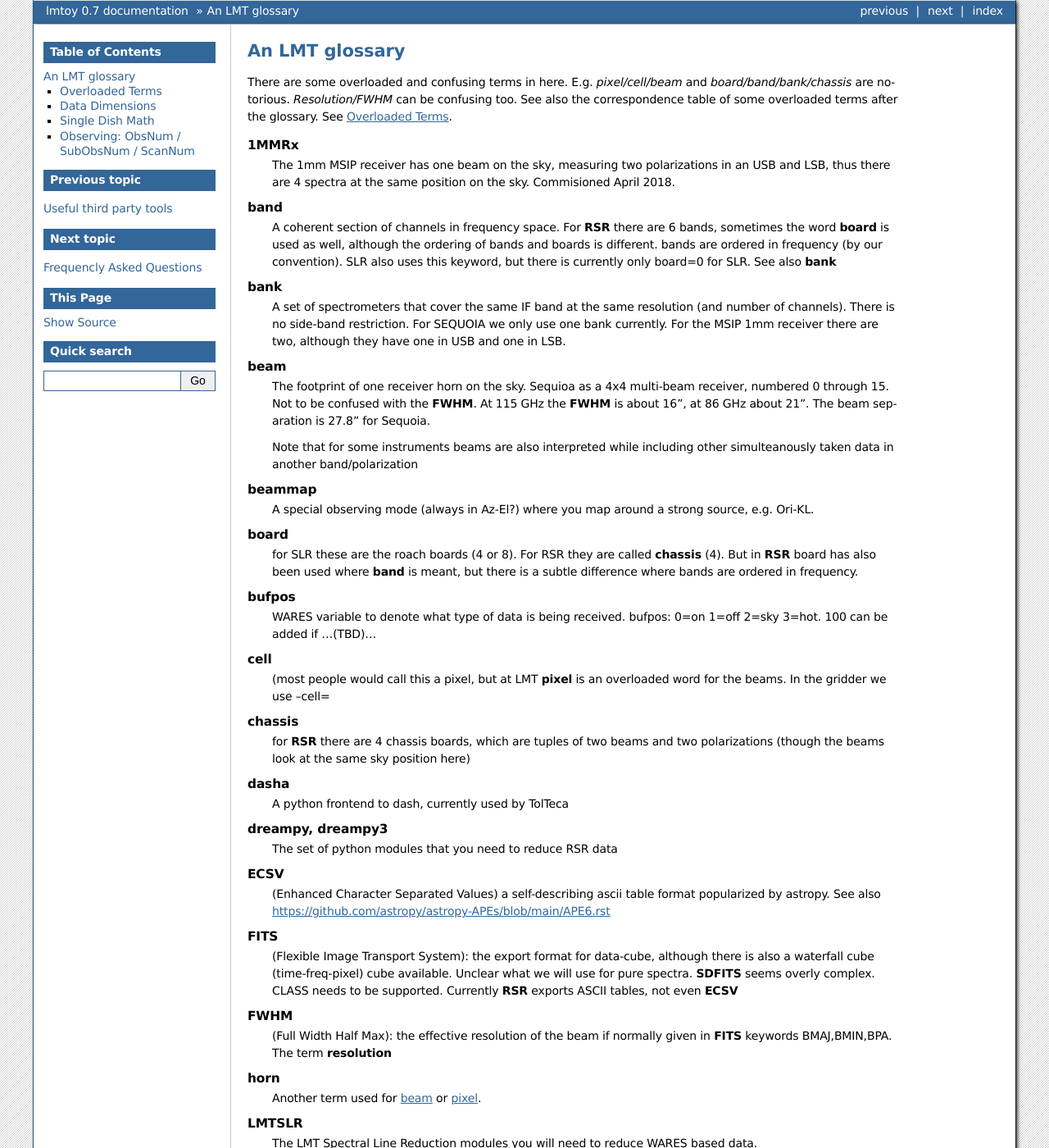
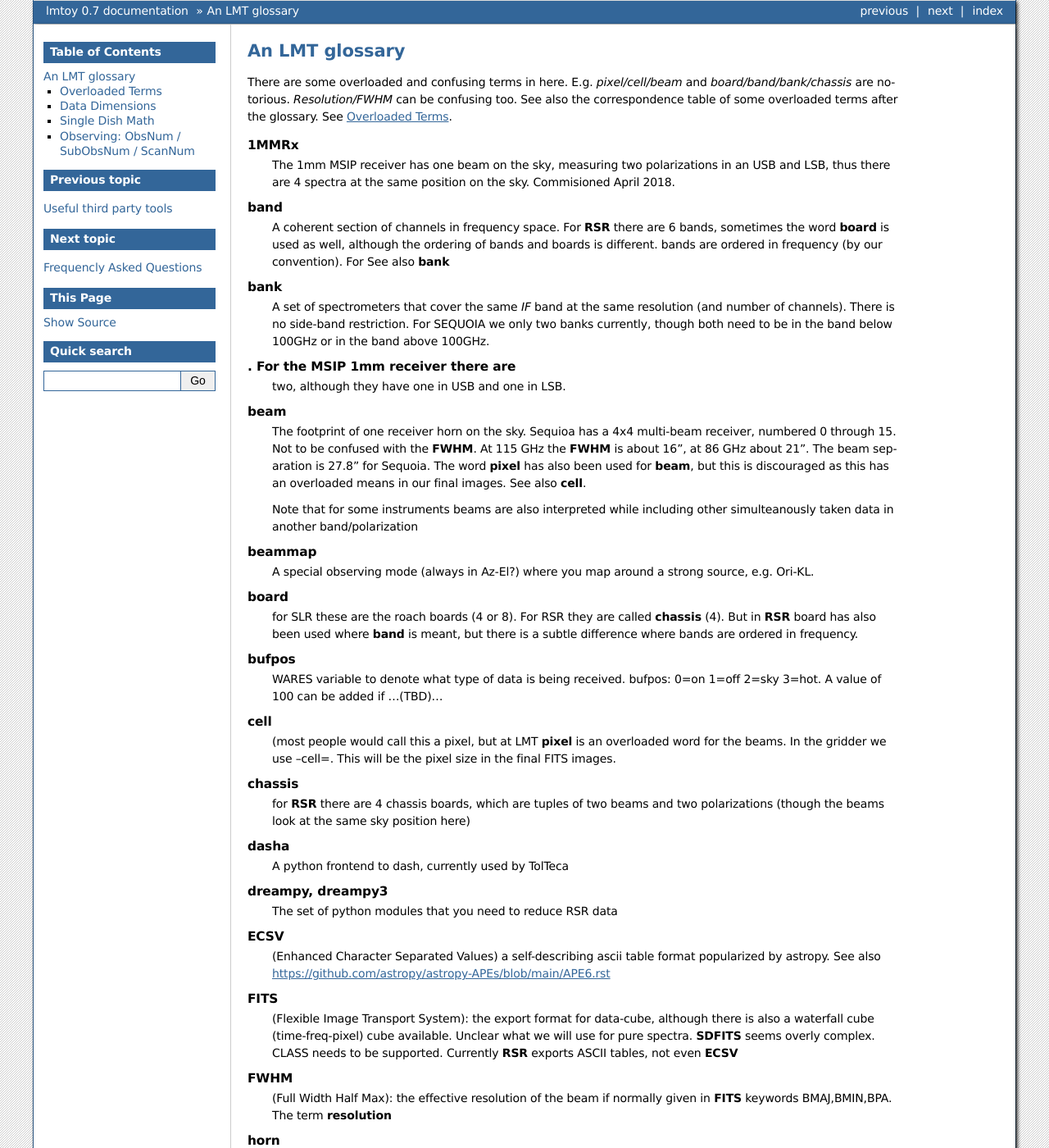
Before and after one commit to astroumd/lmtoy, a Sphinx documentation site: the page built from docs/source/glossary.rst, in a window 1280 px wide and 1400 px high. Shown: the whole window at 82% size. Built offline with Sphinx 7.4.7, drawn with Linux system fonts in a browser that asks for light colours; pages that are not in the unit, such as notebooks, are missing from menus; some of the changed text lies outside the part shown.

Commit message:
clarifications

```diff
--- a/docs/source/glossary.rst
+++ b/docs/source/glossary.rst
@@ -21,23 +21,28 @@ of some overloaded terms after the glossary. See :ref:`overloaded`.
       A coherent section of channels in frequency space. For **RSR** there
       are 6 bands, sometimes the word **board** is used as well, although
       the ordering of bands and boards is different. bands are ordered
-      in frequency (by our convention). SLR
-      also uses this keyword, but there is currently only board=0 for
-      SLR. See also **bank**
+      in frequency (by our convention).
+      For
+      See also **bank**
 
     bank
-      A set of spectrometers that cover the same IF band at the same
+      A set of spectrometers that cover the same *IF* band at the same
       resolution (and number of channels).
       There is no side-band restriction.   For SEQUOIA
-      we only use one bank currently. For the MSIP 1mm receiver there are
+      we only two banks currently, though both need to be in the
+      band below 100GHz or in the band above 100GHz.
+    . For the MSIP 1mm receiver there are
       two, although they have one in USB and one in LSB.
 
     beam
-      The footprint of one receiver horn on the sky. Sequioa as a
+      The footprint of one receiver horn on the sky. Sequioa has a
       4x4 multi-beam receiver, numbered 0 through 15.
       Not to be confused with the
       **FWHM**.  At 115 GHz the **FWHM** is about 16", at 86 GHz about
       21".  The beam separation is 27.8" for Sequoia.
+      The word **pixel** has also been used for **beam**, but this is
+      discouraged as this has an overloaded means in our final images.
+      See also **cell**.
 
       Note that for some instruments beams are also interpreted while
       including other simulteanously taken data in another band/polarization
@@ -54,12 +59,14 @@ of some overloaded terms after the glossary. See :ref:`overloaded`.
 
     bufpos
       WARES variable to denote what type of data is being received.
-      bufpos: 0=on 1=off 2=sky 3=hot.   100 can be added if ...(TBD)...
+      bufpos: 0=on 1=off 2=sky 3=hot.
+      A value of 100 can be added if ...(TBD)...
 
     cell
       (most people would call this a pixel, but at LMT
       **pixel** is an overloaded word for the beams. In the gridder we
-      use --cell=
+      use --cell=. This will be the pixel size in the final FITS
+      images.
 
     chassis
       for **RSR** there are 4 chassis boards, which are tuples of two beams and two polarizations
@@ -166,7 +173,8 @@ of some overloaded terms after the glossary. See :ref:`overloaded`.
       A simple text file of (LMTOY pipeline) commands, one per line. Although more
       limiting than full programmable bash scripts, these can be executed serially
       by bash, or in parallel by GNU parallel or SLURM. The lmtoy script generator
-      will produce sets of runfile's.
+      will produce sets of runfile's. The webrun environment also deals with runfiles,
+      as they are submitted to Unity via SLURM.
 
     ScanNum
       Scan Number - see **ObsNum**
@@ -195,6 +203,17 @@ of some overloaded terms after the glossary. See :ref:`overloaded`.
       (Spectral Line Receiver) The common name for the (SEQ/1MM/OMA) instruments,
       since they share WARES hardware. Name is also used in ``lmtslr``, the python module.
 
+    SLURM
+      A workload manager to submit jobs to a queue, in our case for **Unity**.
+
+    SpecFile
+      A netcdf file containing the calibrated spectra, ready for gridding.  This is equivalent
+      to an SDFITS file. In a future version we may replace the SpecFile with an SDFITS file.
+
+    Spectral Window
+      In ALMA commonly abbreviated as **spw**, this is closest to what we call a **bank**, a
+      set of linearly spaced channels.
+
     Spectrum
       A coherent section in frequency space, with its own unique meta-data (such as polarization,
       ra, dec, time). Normally the smallest portion of data we can assign. A spectrum is
@@ -221,10 +240,19 @@ of some overloaded terms after the glossary. See :ref:`overloaded`.
     TolTeca
       Python frontend for the **TolTec** instrument. Is **dasha** based.
 
+    Unity
+      An HPC system consisting of many compute nodes. We run the SLpipeline here, though they
+      need to be submitted via a workload manager, called **SLURM**
+
     WARES
       (Wideband Arrayed ROACH Enabled Spectrometer). The spectrometer used
       for Sequoia/1MM/Omaya. Also used for the name
-      of the computer that receives data from the 4 (now 8) roach boards.
+      of the computer that receives data from the individual roach boards
+      in the spectrometer hardware.
+
+    webrun
+      Placeholder name for the futuure webbased environemnt that allows one to run
+      pipeline on a project for science data.
 
 
 .. _overloaded:
```
